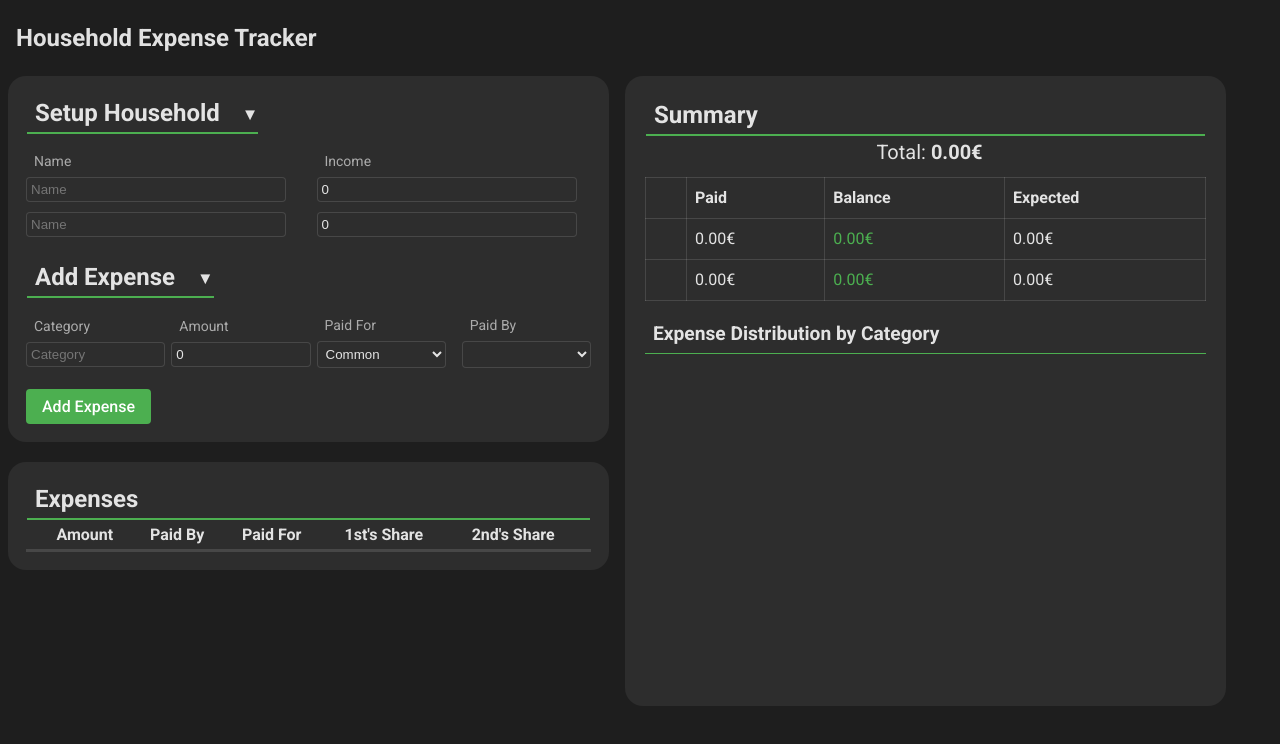
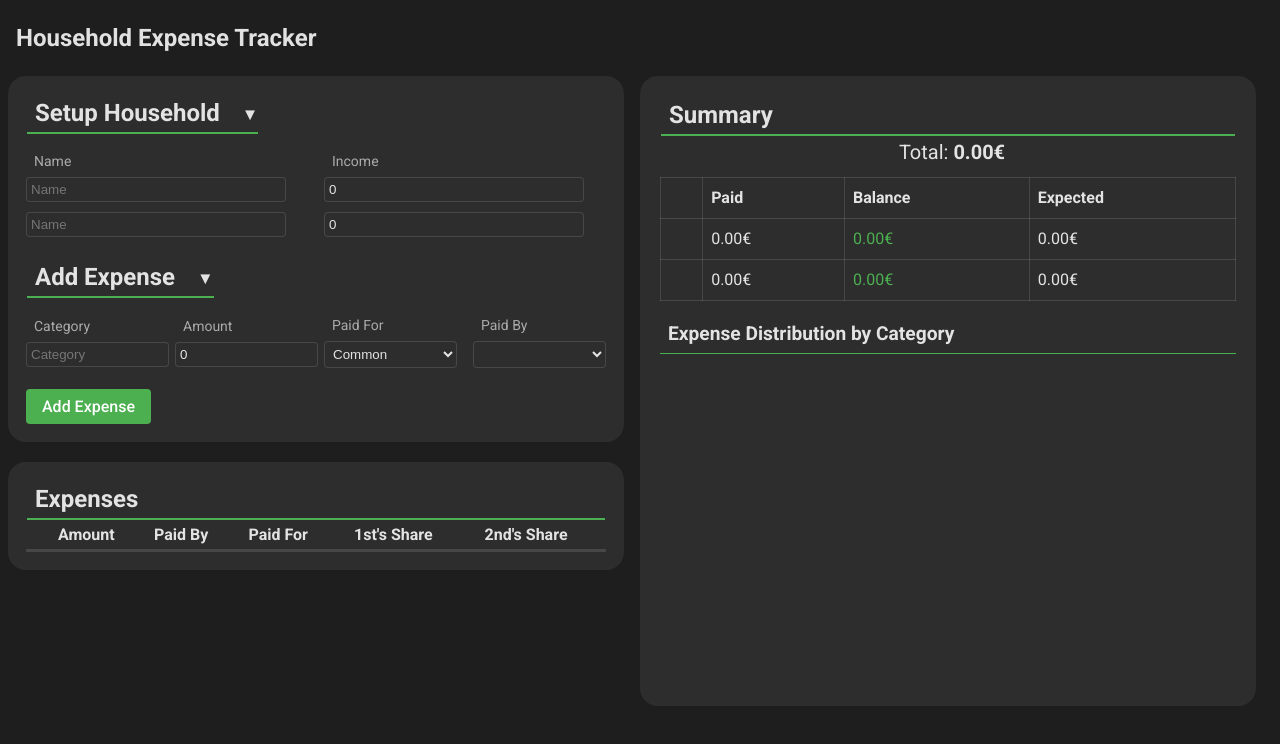
Before and after one commit to ibosnic00/household-expenses, a React (Vite) app: page / in a window 1280 px wide. Shown: the top 744 px of the page. Built offline with nearby package versions, Linux system fonts and the light colour scheme.

Commit message:
Updated min width to always be fullscreen

```diff
--- a/src/App.css
+++ b/src/App.css
@@ -1,5 +1,6 @@
 #root {
   max-width:none;
+  min-width: calc(100vw - 1rem);
   padding-left: 0.5rem;
   padding-right: 0.5rem;
   text-align: left;
```
